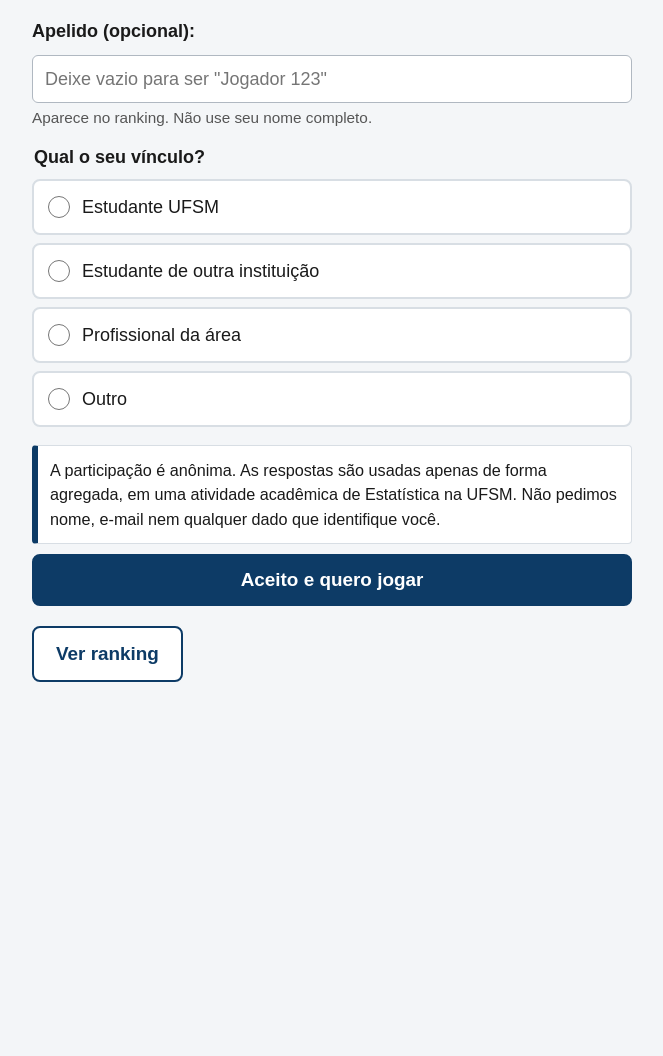
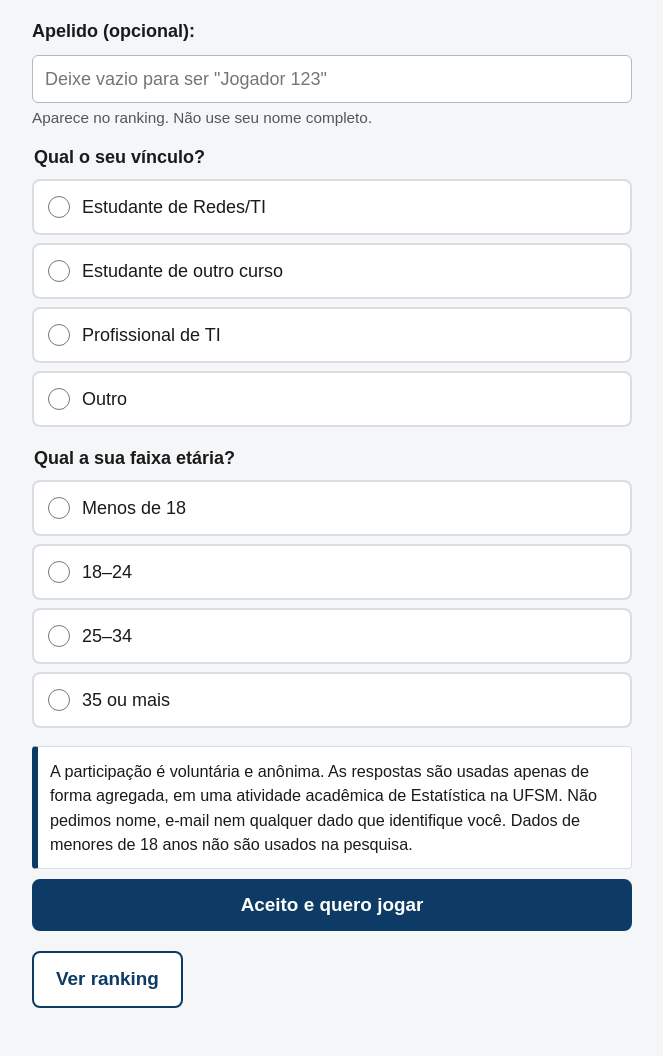
Before and after one commit to matheus-luiz30/quiz-redes, a Flask app: page / in a window 1280 px wide. Shown: the part 221-1277 px from the top of the page, without its empty margins (308-971 px from the left). Before the commit the page ends 903 px from the top, so only its background shows below. Run offline with Flask 3, Linux system fonts and the light colour scheme.

Commit message:
Pergunta a faixa etaria, atualiza vinculos e deixa o consentimento voluntario

```diff
--- a/database/gerar_banco.py
+++ b/database/gerar_banco.py
@@ -28,10 +28,12 @@ def gerar_banco():
         id INTEGER PRIMARY KEY AUTOINCREMENT,
         nome TEXT NOT NULL,
         data_criacao DATETIME DEFAULT CURRENT_TIMESTAMP,
-        vinculo TEXT
+        vinculo TEXT,
+        faixa_etaria TEXT
     )
     """)
     adicionar_coluna_se_faltar(cursor, "jogadores", "vinculo", "TEXT")
+    adicionar_coluna_se_faltar(cursor, "jogadores", "faixa_etaria", "TEXT")
 
     cursor.execute("""
     CREATE TABLE IF NOT EXISTS resultados (
--- a/reutilizavel/validacao_dados.py
+++ b/reutilizavel/validacao_dados.py
@@ -42,10 +42,18 @@ def validar_resposta():
 # Modo web (público externo): código salvo no banco -> texto mostrado na tela.
 # Códigos curtos facilitam a análise estatística depois.
 VINCULOS = {
-    "estudante_ufsm": "Estudante UFSM",
-    "estudante_outra": "Estudante de outra instituição",
-    "profissional": "Profissional da área",
+    "estudante_redes_ti": "Estudante de Redes/TI",
+    "estudante_outro": "Estudante de outro curso",
+    "profissional_ti": "Profissional de TI",
     "outro": "Outro",
+}
+
+# menor_18 joga normalmente, mas fica fora dos CSVs da pesquisa (exportar_dados.py)
+FAIXAS_ETARIAS = {
+    "menor_18": "Menos de 18",
+    "18_24": "18–24",
+    "25_34": "25–34",
+    "35_mais": "35 ou mais",
 }
 
 
@@ -68,6 +76,10 @@ def vinculo_e_valido(vinculo):
     return vinculo in VINCULOS
 
 
+def faixa_etaria_e_valida(faixa_etaria):
+    return faixa_etaria in FAIXAS_ETARIAS
+
+
 # Origem do acesso (?origem=instagram, ?origem=qr_errc...). Aceita qualquer código
 # curto em minúsculas, para poder criar canais novos sem mexer no código; sem
 # parâmetro ou com valor estranho, conta como "direto".
--- a/templates/nome.html
+++ b/templates/nome.html
@@ -25,10 +25,22 @@
             {% endfor %}
         </fieldset>
 
+        <fieldset class="grupo-opcoes">
+            <legend>Qual a sua faixa etária?</legend>
+            {% for codigo, texto in faixas_etarias.items() %}
+                <label class="alternativa">
+                    <input type="radio" name="faixa_etaria" value="{{ codigo }}"
+                           {% if faixa_etaria == codigo %}checked{% endif %} required>
+                    <span>{{ texto }}</span>
+                </label>
+            {% endfor %}
+        </fieldset>
+
         <div class="consentimento">
-            <p>A participação é anônima. As respostas são usadas apenas de forma agregada,
+            <p>A participação é voluntária e anônima. As respostas são usadas apenas de forma agregada,
                em uma atividade acadêmica de Estatística na UFSM. Não pedimos nome, e-mail
-               nem qualquer dado que identifique você.</p>
+               nem qualquer dado que identifique você. Dados de menores de 18 anos não são
+               usados na pesquisa.</p>
         </div>
 
         <button type="submit">Aceito e quero jogar</button>
--- a/views.py
+++ b/views.py
@@ -6,7 +6,8 @@ from app import app
 from classes.class_jogador import Jogador
 from classes.class_pergunta import Pergunta
 from reutilizavel.validacao_dados import (
-    VINCULOS, apelido_e_valido, vinculo_e_valido, gerar_apelido_padrao, normalizar_origem,
+    VINCULOS, FAIXAS_ETARIAS, apelido_e_valido, vinculo_e_valido, faixa_etaria_e_valida,
+    gerar_apelido_padrao, normalizar_origem,
 )
 from reutilizavel.perfil_jogador import calcular_perfil
 from reutilizavel.filtro_apelido import apelido_e_ofensivo
@@ -26,7 +27,15 @@ def index():
     if "origem" in request.args:
         session["origem"] = normalizar_origem(request.args["origem"])
 
-    return render_template("nome.html", vinculos=VINCULOS)
+    return mostrar_tela_inicial()
+
+
+# Tela inicial com as opções de perfil. Em caso de erro, recebe o que a pessoa já
+# tinha preenchido (apelido, vinculo, faixa_etaria, erro) para não perder nada.
+def mostrar_tela_inicial(**preenchido):
+    return render_template(
+        "nome.html", vinculos=VINCULOS, faixas_etarias=FAIXAS_ETARIAS, **preenchido
+    )
 
 
 @app.route("/ranking")
@@ -51,31 +60,27 @@ def jogar_novo():
 def comecar():
     apelido = request.form.get("apelido", "").strip()
     vinculo = request.form.get("vinculo", "")
+    faixa_etaria = request.form.get("faixa_etaria", "")
+    preenchido = {"apelido": apelido, "vinculo": vinculo, "faixa_etaria": faixa_etaria}
 
     if not apelido_e_valido(apelido):
-        return render_template(
-            "nome.html",
-            vinculos=VINCULOS,
-            apelido=apelido,
-            vinculo=vinculo,
+        return mostrar_tela_inicial(
             erro="Apelido inválido: use de 2 a 20 letras, números, espaço, _ - ou ponto.",
+            **preenchido,
         )
 
     if not vinculo_e_valido(vinculo):
-        return render_template(
-            "nome.html",
-            vinculos=VINCULOS,
-            apelido=apelido,
-            vinculo=vinculo,
-            erro="Escolha o seu vínculo para começar.",
-        )
+        return mostrar_tela_inicial(erro="Escolha o seu vínculo para começar.", **preenchido)
+
+    if not faixa_etaria_e_valida(faixa_etaria):
+        return mostrar_tela_inicial(erro="Escolha a sua faixa etária para começar.", **preenchido)
 
     # Apelido ofensivo não gera erro na tela: troca em silêncio pelo padrão
     if apelido == "" or apelido_e_ofensivo(apelido):
         apelido = gerar_apelido_padrao()
 
     nome = apelido
-    jogador = Jogador(nome, vinculo)
+    jogador = Jogador(nome, vinculo, faixa_etaria)
     jogador_id = jogador.salvar_novo_no_banco()
 
     session["jogador_id"] = jogador_id
```
Also changed, not shown: classes/class_jogador.py (+7 -5 lines).
